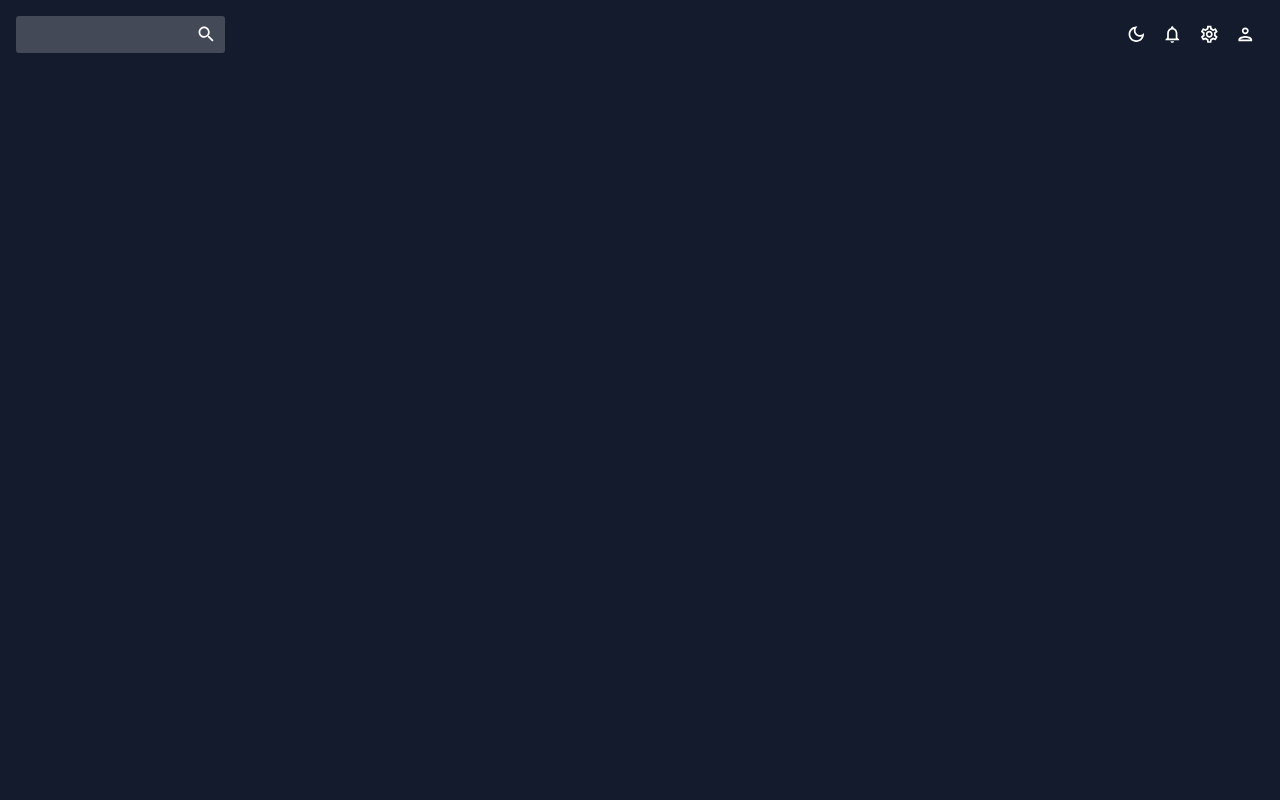
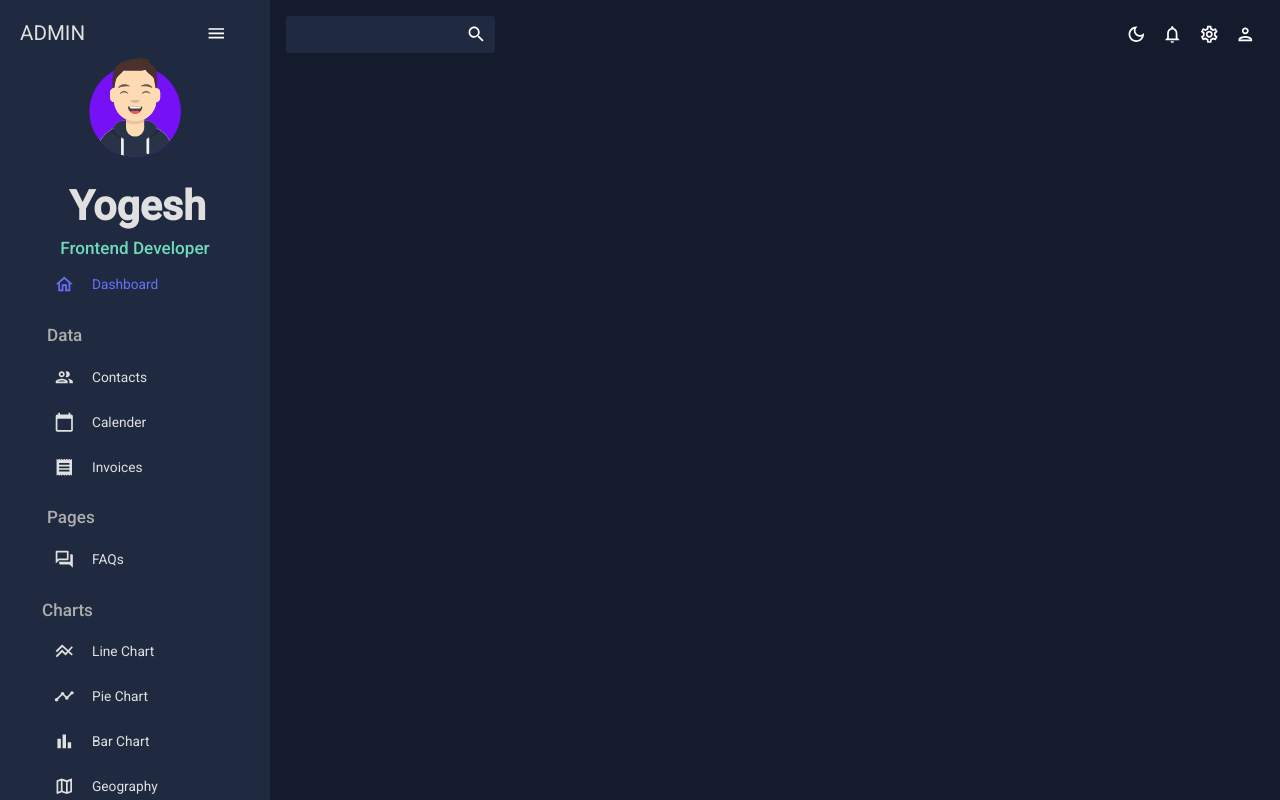
Before and after one commit to yogeshCelestial/react-dashboard, a React (Create React App) app: page /calender in a window 1280 px wide. Built offline with nearby package versions, Linux system fonts and the light colour scheme.

Commit message:
routing and sidebar designed

```diff
--- a/package.json
+++ b/package.json
@@ -20,7 +20,7 @@
     "@types/node": "^16.18.104",
     "react": "^18.3.1",
     "react-dom": "^18.3.1",
-    "react-pro-sidebar": "^1.1.0",
+    "react-pro-sidebar": "0.7.1",
     "react-router-dom": "^6.26.0",
     "react-scripts": "5.0.1"
   },
--- a/src/App.tsx
+++ b/src/App.tsx
@@ -2,6 +2,9 @@ import React from 'react';
 import { CssBaseline, ThemeProvider } from '@mui/material';
 import { useMode, ColorModeContext } from './theme';
 import TopBar from './screens/globals/TopBar';
+import { Route, Routes } from 'react-router-dom';
+import Dashboard from './screens/dashboard';
+import SideBar from './screens/globals/SideBar';
 
 function App() {
     const [theme, colorMode] = useMode();
@@ -11,8 +14,21 @@ function App() {
             <ThemeProvider theme={theme}>
                 <CssBaseline />
                 <div className="app">
+                    <SideBar />
                     <main className="content">
                         <TopBar />
+                        <Routes>
+                            <Route path='/' element={<Dashboard />} />
+                            {/* <Route path='/teams' element={<Dashboard />} /> */}
+                            {/* <Route path='/contacts' element={<Dashboard />} /> */}
+                            {/* <Route path='/invoices' element={<Dashboard />} /> */}
+                            {/* <Route path='/calender' element={<Dashboard />} /> */}
+                            {/* <Route path='/faq' element={<Dashboard />} />                                                      */}
+                            {/* <Route path='/pie' element={<Dashboard />} /> */}
+                            {/* <Route path='/line' element={<Dashboard />} /> */}
+                            {/* <Route path='/bar' element={<Dashboard />} />  */}
+                            {/* <Route path='/geo' element={<Dashboard />} />                                                      */}
+                        </Routes>
                     </main>
                 </div>
             </ThemeProvider>
--- a/src/index.css
+++ b/src/index.css
@@ -12,8 +12,26 @@ body,
   font-family: 'Roboto', sans-serif;
 }
 
-.content {
+.app {
   display: flex;
   position: relative;
-  flex-direction: column;
 }
+
+::-webkit-scrollbar {
+  width: 10px;
+}
+
+/* Track */
+::-webkit-scrollbar-track {
+  background: #e0e0e0;
+}
+
+/* Handle */
+::-webkit-scrollbar-thumb {
+  background: #888;
+}
+
+/* Handle on hover */
+::-webkit-scrollbar-thumb:hover {
+  background: #555;
+}
--- a/src/screens/globals/SideBar.tsx
+++ b/src/screens/globals/SideBar.tsx
@@ -1,8 +1,185 @@
-import React from 'react';
+import React, { ReactElement, useState } from 'react';
+import { ProSidebar as ProSideBar, Menu, MenuItem } from 'react-pro-sidebar';
+import 'react-pro-sidebar/dist/css/styles.css';
+import { Box, useTheme, Typography, IconButton } from '@mui/material';
+import { Link } from 'react-router-dom';
+import HomeOutlinedIcon from '@mui/icons-material/HomeOutlined';
+import PeopleOutlinedIcon from '@mui/icons-material/PeopleOutlined';
+import LineAxisOutlinedIcon from '@mui/icons-material/LineAxisOutlined';
+import BarChartOutlinedIcon from '@mui/icons-material/BarChartOutlined';
+import MapOutlinedIcon from '@mui/icons-material/MapOutlined';
+import QuestionAnswerOutlinedIcon from '@mui/icons-material/QuestionAnswerOutlined';
+import CalendarTodayOutlinedIcon from '@mui/icons-material/CalendarToday';
+import ReceiptOutlinedIcon from '@mui/icons-material/Receipt';
+import TimelineOutlinedIcon from '@mui/icons-material/Timeline';
+import MenuOutlinedIcon from '@mui/icons-material/MenuOutlined';
+import userPicture from '../../assets/user.svg';
+
+import { tokens } from '../../theme';
+
+type ItemProps = {
+    title: string,
+    to: string,
+    icon: ReactElement,
+    selected: string,
+    setSelected: (selected: string) => void
+}
+
+
+const Item = (props: ItemProps) => {
+    const { title, to, icon, selected, setSelected } = props;
+    const theme = useTheme();
+    const colors = tokens(theme.palette.mode);
+
+    return (
+        <MenuItem active={title === selected} style={{ color: colors.grey[100] }} onClick={() => setSelected(title)} icon={icon}>
+            <Typography>{title}</Typography>
+            <Link to={to} />
+        </MenuItem>
+    );
+};
 
 function SideBar() {
+    const theme = useTheme();
+    const colors = tokens(theme.palette.mode);
+    const [isCollapsed, setIsCollapsed] = useState(false);
+    const [selected, setSelected] = useState('Dashboard');
+
     return (
-        <div>SideBar</div>
+        <Box
+            sx={{
+                '& .pro-sidebar-inner': {
+                    backgroundColor: theme.palette.mode === 'dark' ? `${colors.primary[400]} !important` : `${colors.primary[900]} !important`,
+                },
+                '& .pro-icon-wrapper': {
+                    backgroundColor: 'transparent !important',
+                },
+                '& .pro-inner-item': {
+                    padding: '5px 35px 5px 20px !important'
+                },
+                '& .pro-inner-item:hover': {
+                    color: '#868dfb !important',
+                },
+                '& .pro-menu-item.active': {
+                    color: '#6870fa !important',
+                },
+            }}
+        >
+            <ProSideBar>
+
+                <Menu>
+                    <MenuItem>
+                        {!isCollapsed && (
+                            <Box
+                                display='flex'
+                                justifyContent='space-between'
+                                alignItems='center'
+                            >
+                                <Typography variant='h5' color={colors.grey[100]}>ADMIN</Typography>
+                                <IconButton type='button' onClick={() => setIsCollapsed(!isCollapsed)}><MenuOutlinedIcon /></IconButton>
+                            </Box>
+                        )}
+                    </MenuItem>
+
+                    {/* User */}
+                    {!isCollapsed && (
+                        <Box>
+                            <Box mb='25px' display='flex' justifyContent='center' alignItems='center'>
+                                <img
+                                    height='100px'
+                                    width='100px'
+                                    alt='user-picture'
+                                    src={userPicture}
+                                    style={{ borderRadius: '50%', cursor: 'pointer' }}
+
+                                />
+                            </Box>
+                            <Box textAlign='center'>
+                                <Typography variant='h3' color={colors.grey[100]} fontWeight='bold' sx={{ m: '10px 0 5px 5px' }}>Yogesh</Typography>
+                                <Typography variant='h6' color={colors.greenAccent[400]}>Frontend Developer</Typography>
+                            </Box>
+                        </Box>
+                    )}
+
+                    {/* Menu Items */}
+                    <Box paddingLeft={isCollapsed ? undefined : '10%'}>
+                        <Item
+                            title='Dashboard'
+                            to='/'
+                            icon={<HomeOutlinedIcon />}
+                            selected={selected}
+                            setSelected={setSelected}
+                        />
+                        <Typography variant='h6' sx={{ m: '15px 0 5px 20px'}}>
+                            Data
+                        </Typography>
+                        <Item
+                            title='Contacts'
+                            to='/contacts'
+                            icon={<PeopleOutlinedIcon />}
+                            selected={selected}
+                            setSelected={setSelected}
+                        />
+                        <Item
+                            title='Calender'
+                            to='/calender'
+                            icon={<CalendarTodayOutlinedIcon />}
+                            selected={selected}
+                            setSelected={setSelected}
+                        />
+                        <Item
+                            title='Invoices'
+                            to='/invoices'
+                            icon={<ReceiptOutlinedIcon />}
+                            selected={selected}
+                            setSelected={setSelected}
+                        />
+                        <Typography variant='h6' sx={{ m: '15px 0 5px 20px'}}>
+                            Pages
+                        </Typography>
+                        <Item
+                            title='FAQs'
+                            to='/faqs'
+                            icon={<QuestionAnswerOutlinedIcon />}
+                            selected={selected}
+                            setSelected={setSelected}
+                        />
+                        <Typography variant='h6' sx={{ m: '15px 0 5px 15px'}}>
+                            Charts
+                        </Typography>
+                        <Item
+                            title='Line Chart'
+                            to='/line-chart'
+                            icon={<LineAxisOutlinedIcon />}
+                            selected={selected}
+                            setSelected={setSelected}
+                        />
+                        <Item
+                            title='Pie Chart'
+                            to='/pie-chart'
+                            icon={<TimelineOutlinedIcon />}
+                            selected={selected}
+                            setSelected={setSelected}
+                        />
+                        <Item
+                            title='Bar Chart'
+                            to='/bar-chart'
+                            icon={<BarChartOutlinedIcon />}
+                            selected={selected}
+                            setSelected={setSelected}
+                        />
+                        <Item
+                            title='Geography'
+                            to='/geography'
+                            icon={<MapOutlinedIcon />}
+                            selected={selected}
+                            setSelected={setSelected}
+                        />
+                    </Box>
+                </Menu>
+            </ProSideBar>
+        </Box>
+
     );
 }
 
--- a/src/theme.ts
+++ b/src/theme.ts
@@ -21,7 +21,7 @@ export const tokens = (mode: PaletteMode) => ({
                 100: '#d0d1d5',
                 200: '#a1a4ab',
                 300: '#727681',
-                400: '#434957',
+                400: '#1F2A40',
                 500: '#141b2d',
                 600: '#101624',
                 700: '#0c101b',
```
Also changed, not shown: src/assets/user.svg (added), 1 other file (tests, documents, lock files or other folders).
